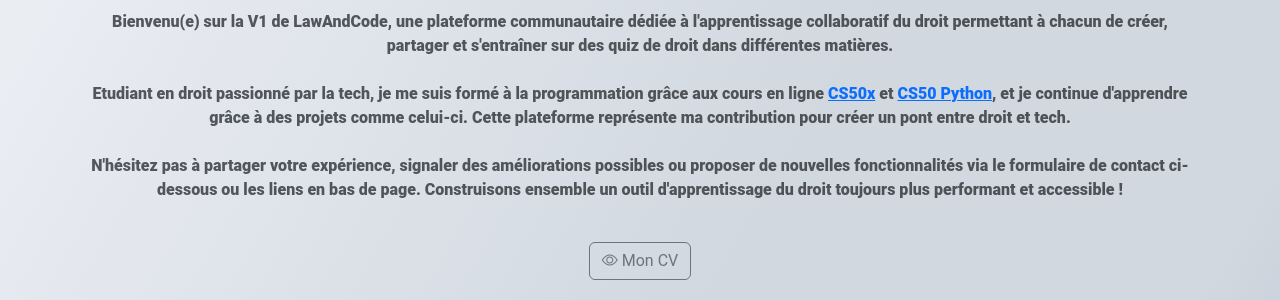
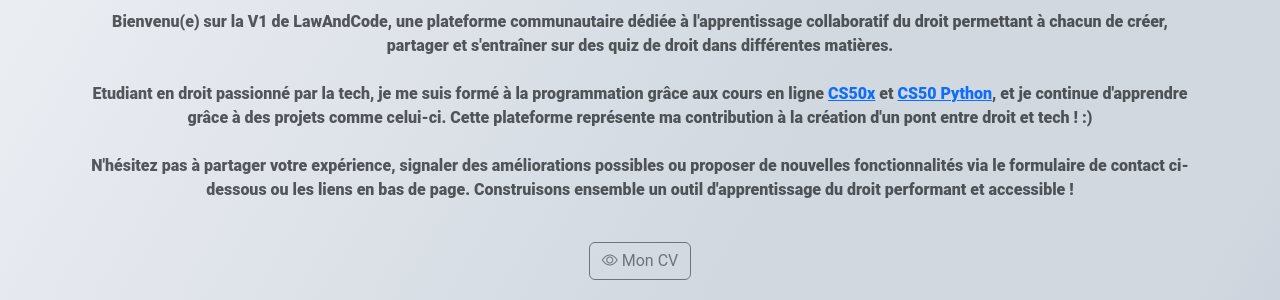
Before and after one commit to tchicaya2/Law_And_Code, a Flask app: page /about in a window 1280 px wide. Shown: the part 585-885 px from the top of the page. Run offline with Flask 3, Linux system fonts and the light colour scheme; some libraries are stand-ins or nearby versions.

Commit message:
Update about.html

```diff
--- a/templates/about.html
+++ b/templates/about.html
@@ -37,14 +37,14 @@
             <a href="https://www.edx.org/learn/computer-science/harvard-university-cs50-s-introduction-to-computer-science">CS50x</a>
             et <a href="https://cs50.harvard.edu/python/2022/">CS50 Python</a>,
             et je continue d'apprendre grâce à des projets comme celui-ci.
-            Cette plateforme représente ma contribution pour créer un pont entre droit et tech.
+            Cette plateforme représente ma contribution à la création d'un pont entre droit et tech ! :)
 
             <br><br>
 
             N'hésitez pas à partager votre expérience, signaler des améliorations possibles
             ou proposer de nouvelles fonctionnalités
             via le formulaire de contact ci-dessous ou les liens en bas de page. Construisons ensemble
-            un outil d'apprentissage du droit toujours plus performant et accessible !
+            un outil d'apprentissage du droit performant et accessible !
         </p>
 
         <a class="btn btn-outline-secondary mt-4" href="{{ url_for('static',
```
